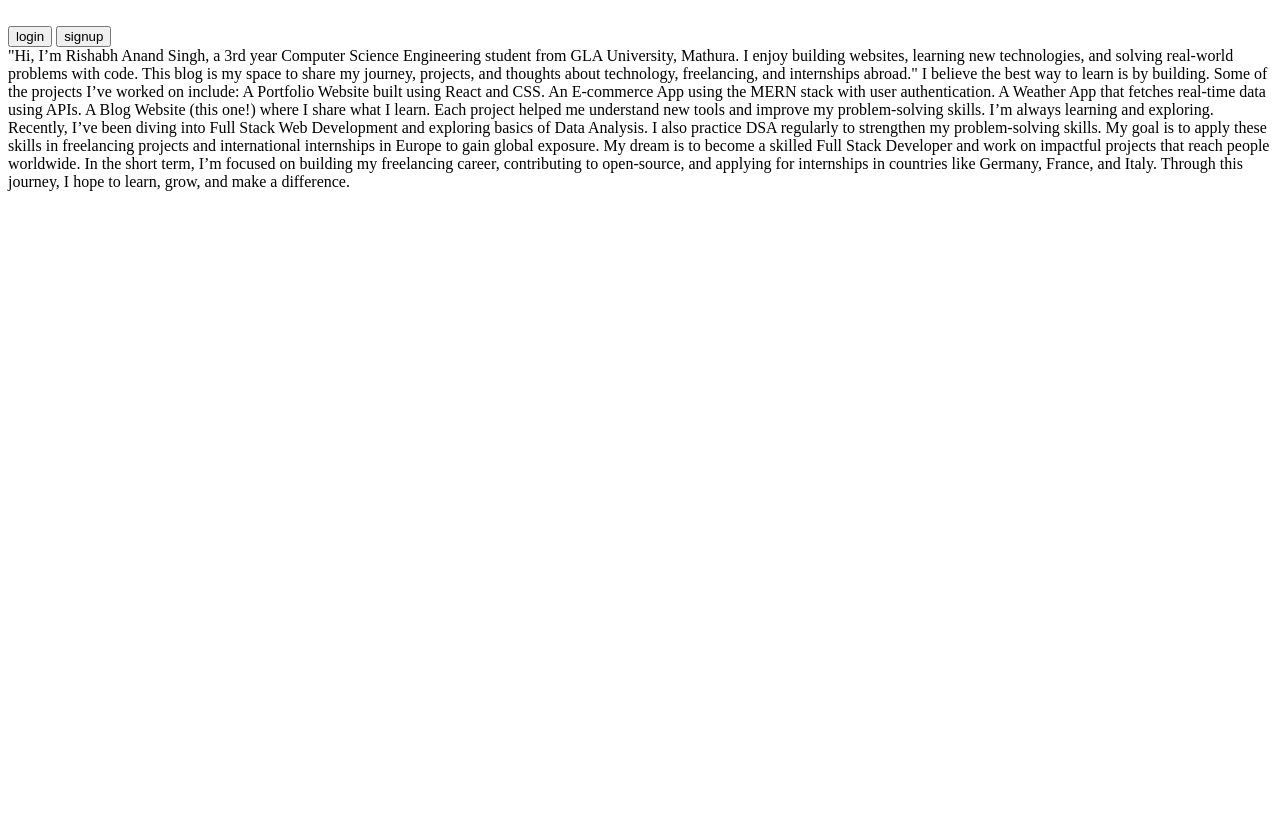
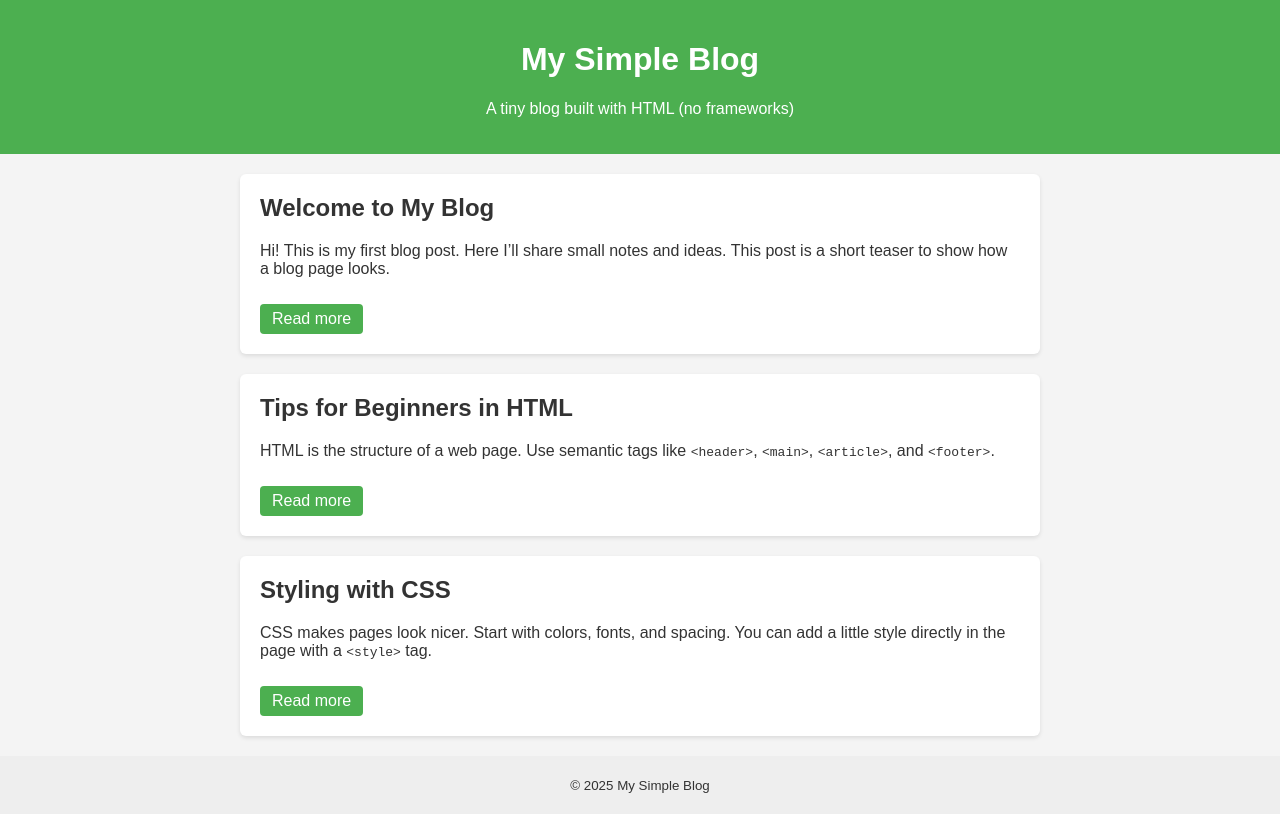
Before and after one commit to rishabhsingh85/Full-Stack, a plain HTML site: page Lab2/Portfolio/blog.html in a window 1280 px wide. Drawn offline with Linux system fonts and the light colour scheme.

Commit message:
03/09/2025

```diff
--- a/Lab2/Portfolio/blog.html
+++ b/Lab2/Portfolio/blog.html
@@ -1,37 +1,82 @@
 <!DOCTYPE html>
 <html lang="en">
 <head>
-    <meta charset="UTF-8">
-    <meta name="viewport" content="width=device-width, initial-scale=1.0">
-    <title>BLOG</title>
+  <meta charset="UTF-8">
+  <meta name="viewport" content="width=device-width, initial-scale=1">
+  <title>My Simple Blog</title>
+  <style>
+    body {
+      font-family: Arial, sans-serif;
+      margin: 0;
+      padding: 0;
+      background: #f4f4f4;
+      color: #333;
+    }
+    header {
+      background: #4caf50;
+      color: white;
+      padding: 20px 10px;
+      text-align: center;
+    }
+    main {
+      max-width: 800px;
+      margin: 20px auto;
+      padding: 0 10px;
+    }
+    .post {
+      background: white;
+      margin-bottom: 20px;
+      padding: 20px;
+      border-radius: 6px;
+      box-shadow: 0 2px 4px rgba(0,0,0,0.1);
+    }
+    .post h2 {
+      margin-top: 0;
+    }
+    .read-more {
+      display: inline-block;
+      margin-top: 10px;
+      padding: 6px 12px;
+      background: #4caf50;
+      color: white;
+      text-decoration: none;
+      border-radius: 4px;
+    }
+  </style>
 </head>
 <body>
-    <header>
-        <nav><a href=""><img src="" alt=""></a></nav>
-        <button>login</button>
-        <button>signup</button>
-    </header>
 
-    <main>
-        <sec>"Hi, I’m Rishabh Anand Singh, a 3rd year Computer Science Engineering student from GLA University, Mathura. I enjoy building websites, learning new technologies, and solving real-world problems with code. This blog is my space to share my journey, projects, and thoughts about technology, freelancing, and internships abroad."</sec>
-        <sec>I believe the best way to learn is by building. Some of the projects I’ve worked on include:
+<header>
+  <h1>My Simple Blog</h1>
+  <p>A tiny blog built with HTML (no frameworks)</p>
+</header>
 
-A Portfolio Website built using React and CSS.
+<main>
+  <!-- Post 1 -->
+  <article class="post">
+    <h2>Welcome to My Blog</h2>
+    <p>Hi! This is my first blog post. Here I’ll share small notes and ideas. This post is a short teaser to show how a blog page looks.</p>
+    <a href="post1.html" class="read-more">Read more</a>
+  </article>
 
-An E-commerce App using the MERN stack with user authentication.
+  <!-- Post 2 -->
+  <article class="post">
+    <h2>Tips for Beginners in HTML</h2>
+    <p>HTML is the structure of a web page. Use semantic tags like <code>&lt;header&gt;</code>, <code>&lt;main&gt;</code>, <code>&lt;article&gt;</code>, and <code>&lt;footer&gt;</code>.</p>
+    <a href="post2.html" class="read-more">Read more</a>
+  </article>
 
-A Weather App that fetches real-time data using APIs.
+  <!-- Post 3 -->
+  <article class="post">
+    <h2>Styling with CSS</h2>
+    <p>CSS makes pages look nicer. Start with colors, fonts, and spacing. You can add a little style directly in the page with a <code>&lt;style&gt;</code> tag.</p>
+    <a href="post3.html" class="read-more">Read more</a>
+  </article>
+</main>
 
-A Blog Website (this one!) where I share what I learn.
+<footer style="text-align:center; padding:20px; background:#eee;">
+  <small>© 2025 My Simple Blog</small>
+</footer>
 
-Each project helped me understand new tools and improve my problem-solving skills.</sec>
-        <sec>I’m always learning and exploring. Recently, I’ve been diving into Full Stack Web Development and exploring basics of Data Analysis. I also practice DSA regularly to strengthen my problem-solving skills. My goal is to apply these skills in freelancing projects and international internships in Europe to gain global exposure.</sec>
-        <sec>My dream is to become a skilled Full Stack Developer and work on impactful projects that reach people worldwide. In the short term, I’m focused on building my freelancing career, contributing to open-source, and applying for internships in countries like Germany, France, and Italy. Through this journey, I hope to learn, grow, and make a difference.</sec>
-
-    </main>
-
-    <footer>
-
-    </footer>
 </body>
 </html>
```
Also changed, not shown: practice.css (+31 -0 lines), practice.html (+15 -0 lines).
